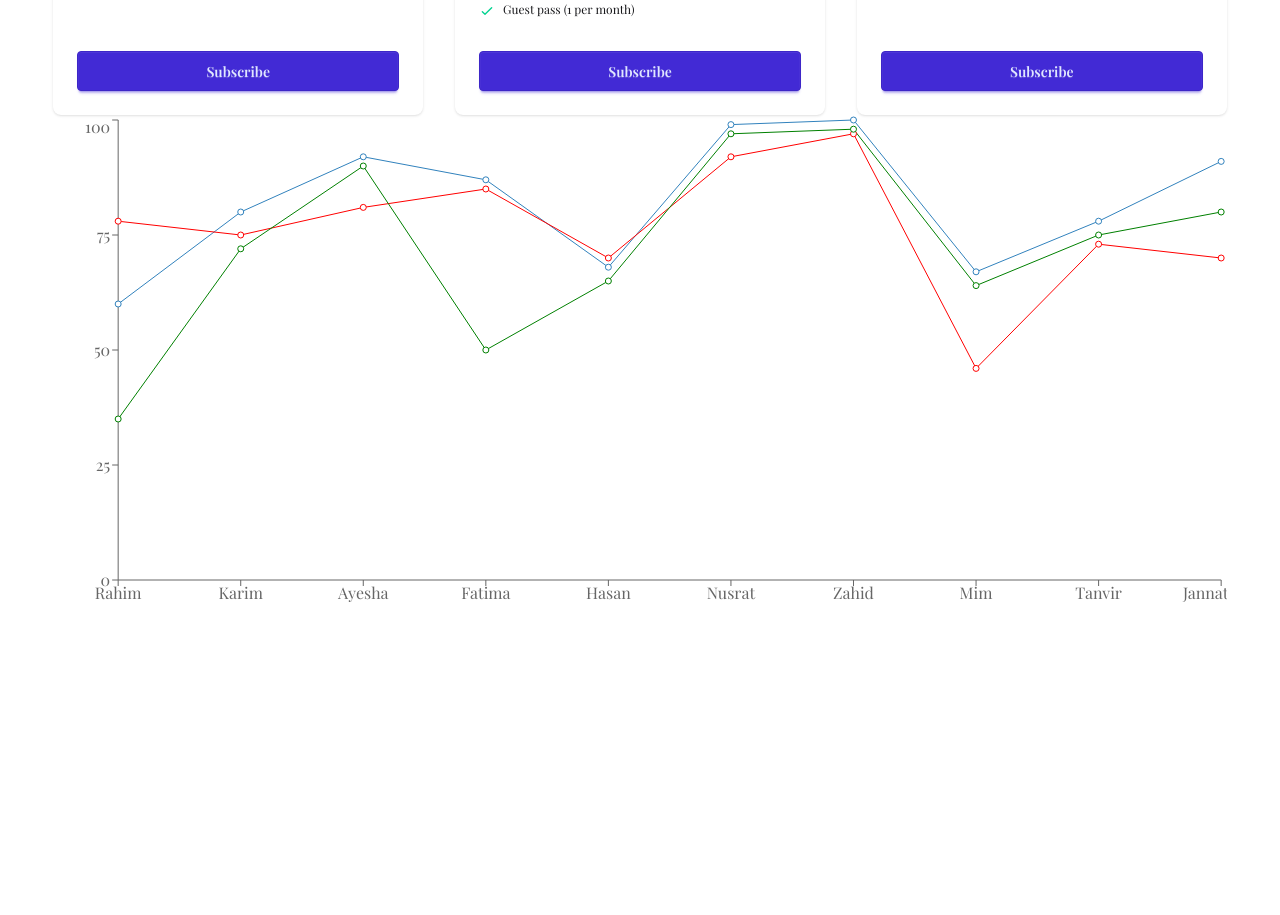
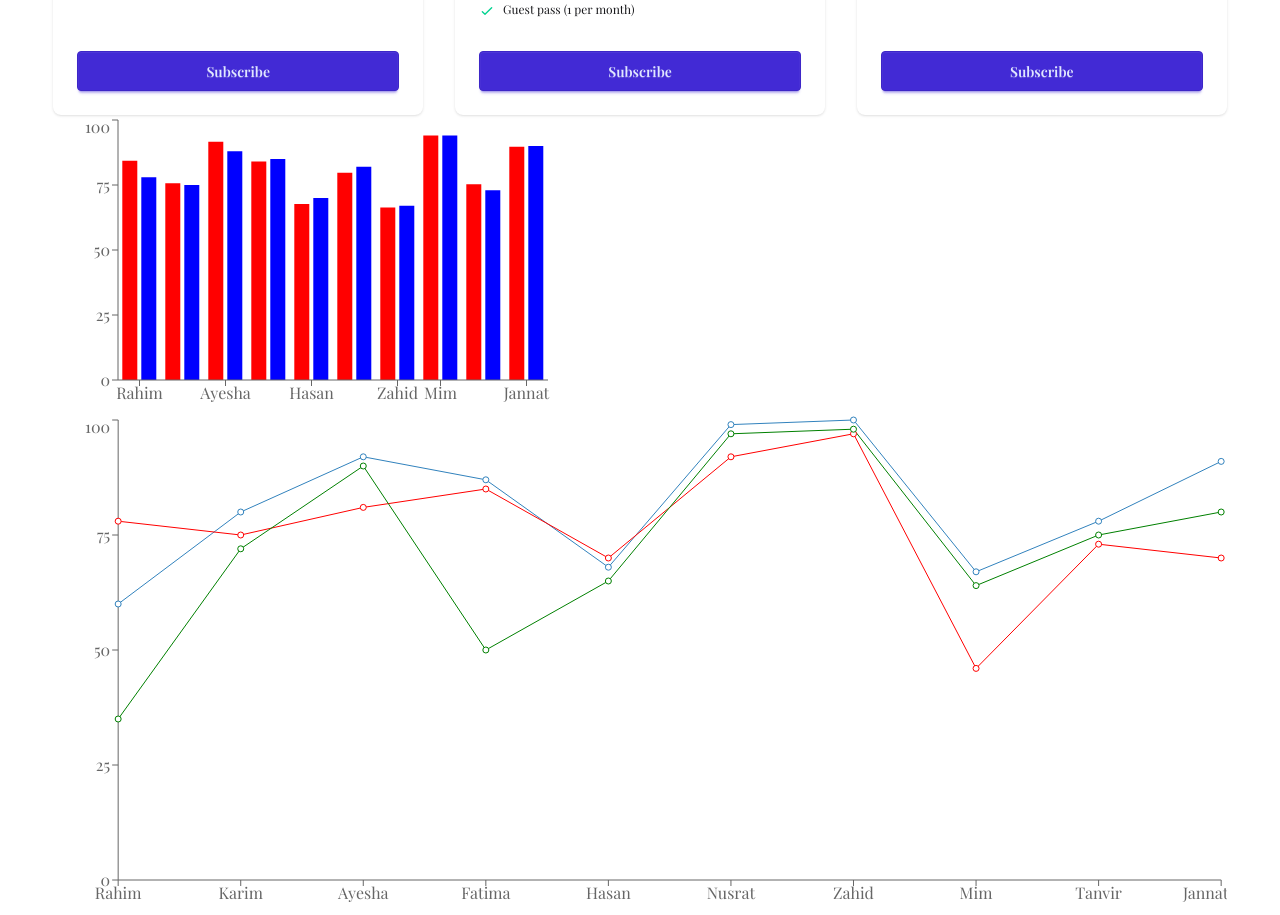
Before and after one commit to nusratjahan7/react-world-on-the-goo, a React (Vite) app in the folder tailwind-react-pricing-option/: page / in a window 1280 px wide. Shown: the part 1185-2100 px from the top of the page. Before the commit the page ends 1800 px from the top, so only its background shows below. Built offline with nearby package versions, Linux system fonts and the light colour scheme; a web font is replaced by a local one.

Commit message:
explor axios js chart data prosseing and bar chart

```diff
--- a/tailwind-react-pricing-option/package.json
+++ b/tailwind-react-pricing-option/package.json
@@ -11,6 +11,7 @@
   },
   "dependencies": {
     "@tailwindcss/vite": "^4.2.2",
+    "axios": "^1.14.0",
     "lucide-react": "^1.3.0",
     "react": "^19.2.4",
     "react-dom": "^19.2.4",
--- /dev/null
+++ b/tailwind-react-pricing-option/public/marksData.json
@@ -0,0 +1,92 @@
+[
+    {
+      "id": 1,
+      "name": "Rahim",
+      "marks": {
+        "physics": 85,
+        "chemistry": 78,
+        "math": 90
+      }
+    },
+    {
+      "id": 2,
+      "name": "Karim",
+      "marks": {
+        "physics": 72,
+        "chemistry": 75,
+        "math": 80
+      }
+    },
+    {
+      "id": 3,
+      "name": "Ayesha",
+      "marks": {
+        "physics": 95,
+        "chemistry": 88,
+        "math": 92
+      }
+    },
+    {
+      "id": 4,
+      "name": "Fatima",
+      "marks": {
+        "physics": 80,
+        "chemistry": 85,
+        "math": 87
+      }
+    },
+    {
+      "id": 5,
+      "name": "Hasan",
+      "marks": {
+        "physics": 65,
+        "chemistry": 70,
+        "math": 68
+      }
+    },
+    {
+      "id": 6,
+      "name": "Nusrat",
+      "marks": {
+        "physics": 78,
+        "chemistry": 82,
+        "math": 79
+      }
+    },
+    {
+      "id": 7,
+      "name": "Zahid",
+      "marks": {
+        "physics": 60,
+        "chemistry": 67,
+        "math": 72
+      }
+    },
+    {
+      "id": 8,
+      "name": "Mim",
+      "marks": {
+        "physics": 92,
+        "chemistry": 94,
+        "math": 96
+      }
+    },
+    {
+      "id": 9,
+      "name": "Tanvir",
+      "marks": {
+        "physics": 75,
+        "chemistry": 73,
+        "math": 78
+      }
+    },
+    {
+      "id": 10,
+      "name": "Jannat",
+      "marks": {
+        "physics": 88,
+        "chemistry": 90,
+        "math": 91
+      }
+    }
+  ]
--- a/tailwind-react-pricing-option/src/App.jsx
+++ b/tailwind-react-pricing-option/src/App.jsx
@@ -5,9 +5,11 @@
 import Navbar from './components/Navbar/Navbar'
 import PricingOptions from './components/PricingOptions/PricingOptions'
 import ResultsChart from './components/ReasultsChart/ResultsChart'
+import axios from 'axios'
+import MarksChart from './components/MarksChart/MarksChart'
 
 const pricingPromise = fetch('pricingData.json').then(res => res.json());
-
+const marksPromise = axios.get('marksData.json');
 
 function App() {
 
@@ -24,6 +26,12 @@
       <span className="loading loading-spinner loading-lg"></span>}>
       <PricingOptions pricingPromise={pricingPromise}></PricingOptions>
     </Suspense>
+
+      <Suspense fallback={
+        <span className="loading loading-spinner loading-lg"></span>}>
+      <MarksChart marksPromise={marksPromise}></MarksChart>
+      </Suspense>
+
     <ResultsChart></ResultsChart>
     </main>
 
--- /dev/null
+++ b/tailwind-react-pricing-option/src/components/MarksChart/MarksChart.jsx
@@ -0,0 +1,34 @@
+import React, { use } from 'react';
+import { Bar, BarChart, XAxis, YAxis } from 'recharts';
+
+const MarksChart = ({marksPromise}) => {
+    const marksDataRes = use(marksPromise);
+    const marksData = marksDataRes.data;
+
+    // data processing for the chart
+    const marksChartData = marksData.map(studentData => {
+        const student = {
+            id: studentData.id,
+            name: studentData.name,
+            physics: studentData.marks.physics,
+            chemistry: studentData.marks.chemistry,
+            math: studentData.marks.math
+        }
+        const avg = (student.physics + student.chemistry + student.math) / 3 ;
+        student.avg = avg;
+        return student;
+    })
+
+    return (
+        <div>
+            <BarChart width={500} height={300} data={marksChartData}>
+                <XAxis dataKey={'name'}></XAxis>
+                <YAxis></YAxis>
+                <Bar dataKey={'avg'} fill='red'></Bar>
+                <Bar dataKey={'chemistry'} fill='blue'></Bar>
+            </BarChart>
+        </div>
+    );
+};
+
+export default MarksChart;
```
Also changed, not shown: 1 other file (tests, documents, lock files or other folders).
